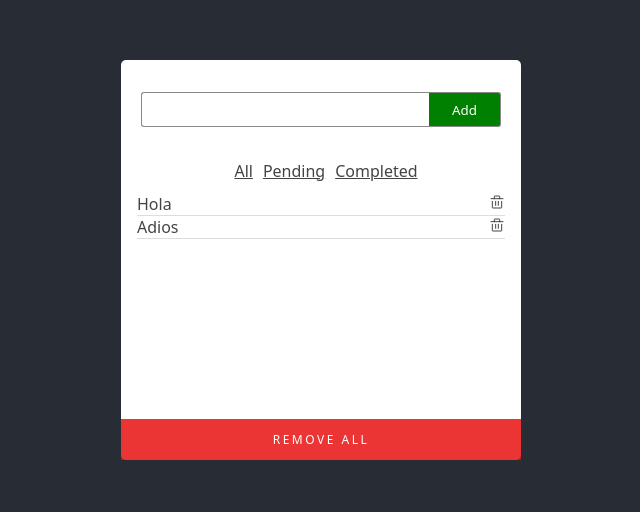
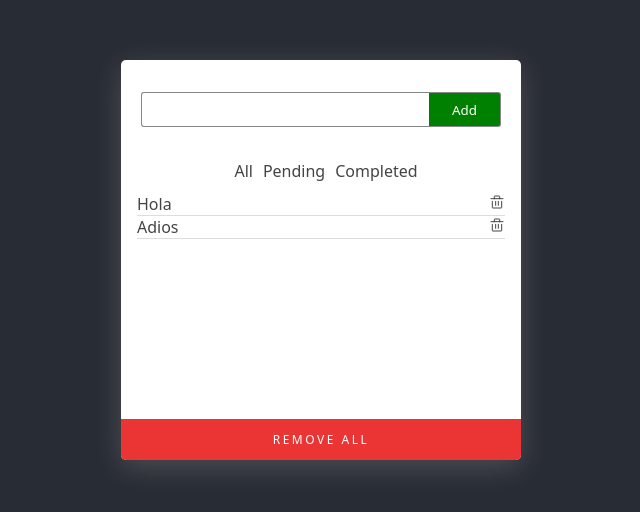
Before and after one commit to hectorpenalva/task-list, a React (Create React App) app: page / in a window 1280 px wide. Shown: the part 140-652 px from the top of the page, without its empty margins (319-959 px from the left). Built offline with nearby package versions, Linux system fonts and the light colour scheme; the HTML template or start-up script is replaced by a standard one.

Commit message:
Adding some more style to the components

```diff
--- a/src/components/Button/Button.css
+++ b/src/components/Button/Button.css
@@ -11,6 +11,7 @@
     transition: all 0.3s ease 0s;
     cursor: pointer;
     outline: none;
+    border-radius: 0px 0px 5px 5px;
 }
 
 .Button button:hover {
--- a/src/components/Container/Container.css
+++ b/src/components/Container/Container.css
@@ -11,4 +11,6 @@
 
     display: grid;
     grid-template-rows: 2fr 1fr 5fr 1fr;
+
+    box-shadow: rgba(233, 220, 220, 0.2) 0px 7px 29px 0px;
 }
--- a/src/components/Menu/Menu.css
+++ b/src/components/Menu/Menu.css
@@ -1,4 +1,11 @@
 .Menu a {
     margin-left: 10px;
     font-size: 16px;
+
+    text-decoration: none;
 }
+
+.selected {
+    font-weight: 600;
+    color: red;
+}
```
